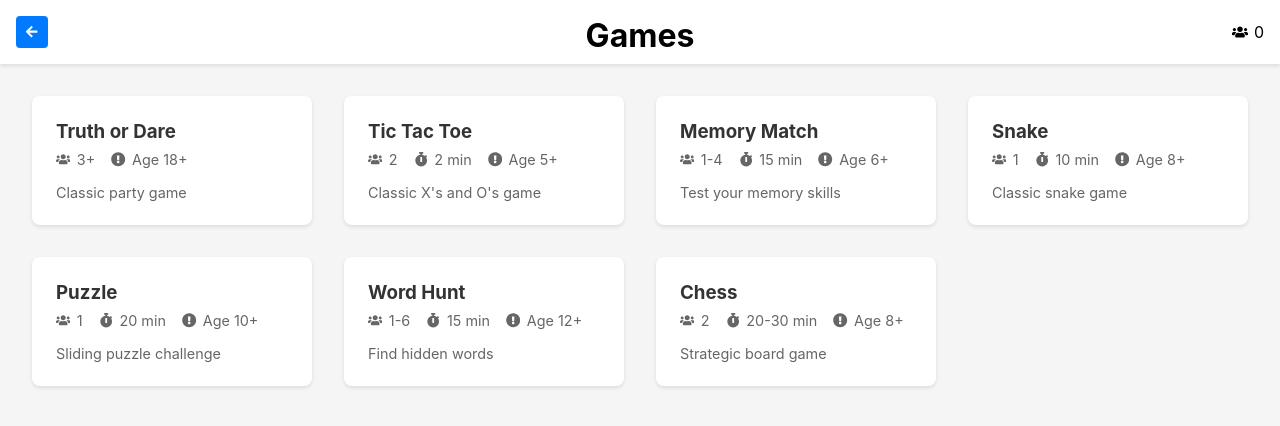
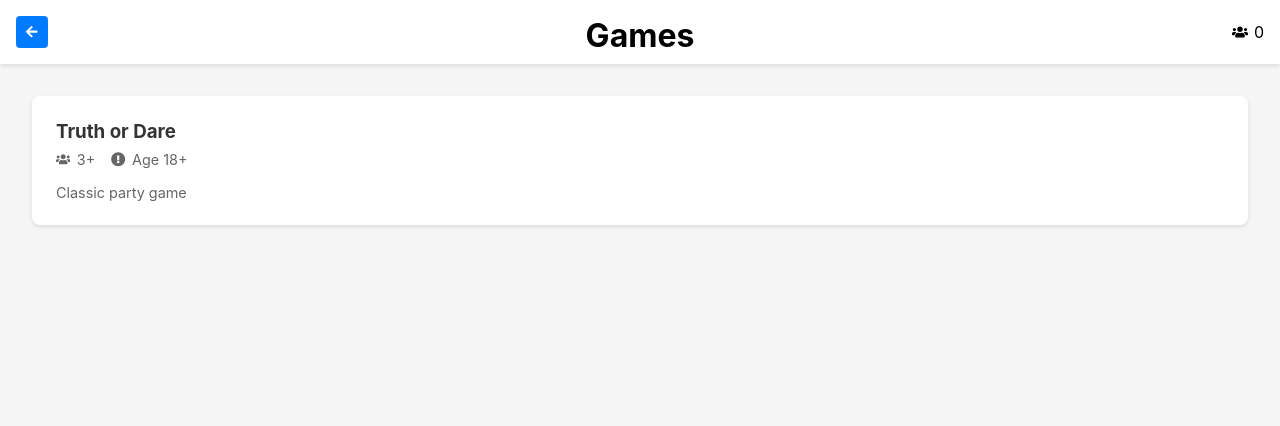
Before and after one commit to eggonz/eggames, a React (Create React App) app: page /#/games in a window 1280 px wide. Shown: the top 426 px of the page. Built offline with nearby package versions, Linux system fonts and the light colour scheme.

Commit message:
clean data

```diff
--- a/src/data/gameData.js
+++ b/src/data/gameData.js
@@ -3,9 +3,9 @@
  * @property {string} id - Unique URL-friendly identifier for the game
  * @property {string} name - Name of the game
  * @property {string} description - Short description of the game
- * @property {string} time - Estimated play time
  * @property {string} people - Recommended number of players
- * @property {string} age - Recommended minimum age
+ * @property {string} [time] - Estimated play time
+ * @property {string} [age] - Recommended minimum age
  */
 
 
@@ -17,53 +17,5 @@ export const AVAILABLE_GAMES = [
     description: "Classic party game",
     people: "3+",
     age: "18+"
-  },
-  {
-    id: "tic-tac-toe",
-    name: "Tic Tac Toe",
-    description: "Classic X's and O's game",
-    time: "2 min",
-    people: "2",
-    age: "5+"
-  },
-  {
-    id: "memory-match",
-    name: "Memory Match",
-    description: "Test your memory skills",
-    time: "15 min",
-    people: "1-4",
-    age: "6+"
-  },
-  {
-    id: "snake",
-    name: "Snake",
-    description: "Classic snake game",
-    time: "10 min",
-    people: "1",
-    age: "8+"
-  },
-  {
-    id: "puzzle",
-    name: "Puzzle",
-    description: "Sliding puzzle challenge",
-    time: "20 min",
-    people: "1",
-    age: "10+"
-  },
-  {
-    id: "word-hunt",
-    name: "Word Hunt",
-    description: "Find hidden words",
-    time: "15 min",
-    people: "1-6",
-    age: "12+"
-  },
-  {
-    id: "chess",
-    name: "Chess",
-    description: "Strategic board game",
-    time: "20-30 min",
-    people: "2",
-    age: "8+"
   }
 ];
```
